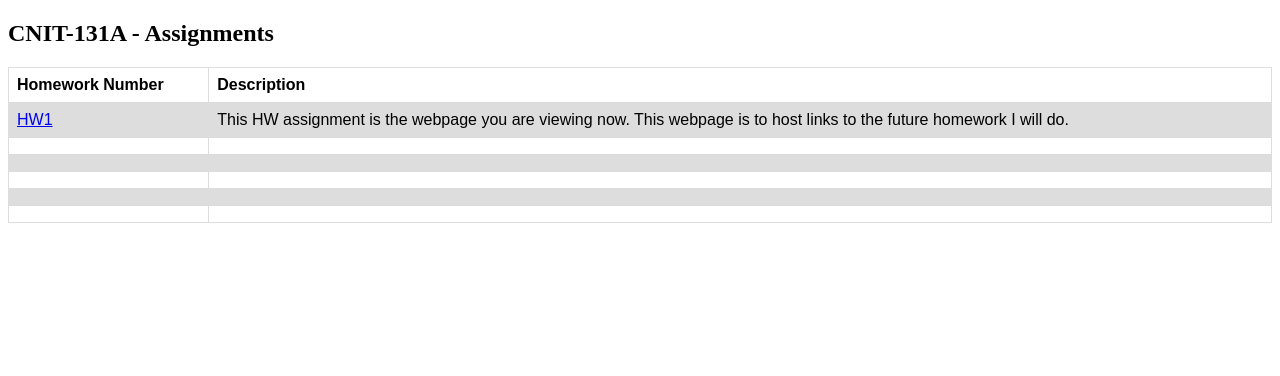
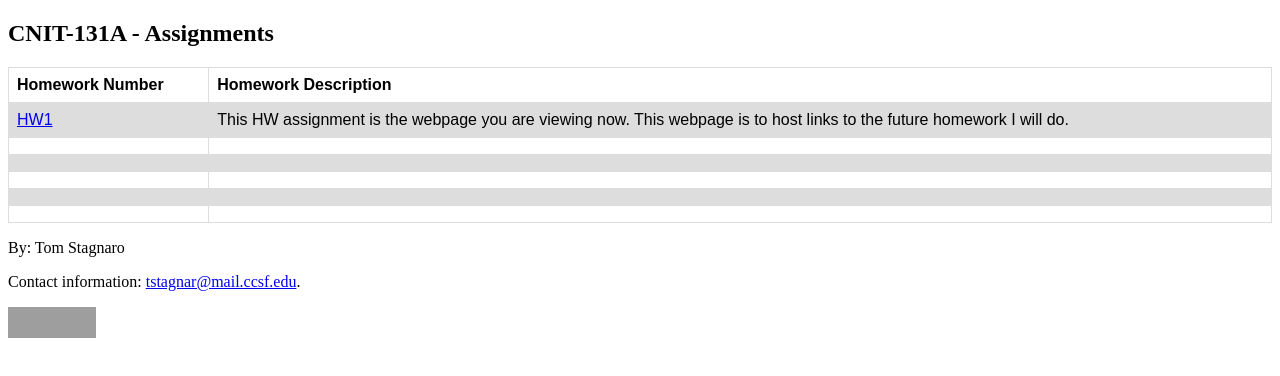
Before and after one commit to run8/run8, a plain HTML site: page index.html in a window 1280 px wide. Drawn offline with Linux system fonts and the light colour scheme; grey boxes are pictures that could not be loaded.

Commit message:
Add W3C validator.

```diff
--- a/index.html
+++ b/index.html
@@ -6,7 +6,7 @@
     <meta charset="utf-8">
     <meta http-equiv="X-UA-Compatible" content="IE=edge">
     <title>GETTING STARTED WITH BRACKETS</title>
-    <meta name="description" content="An interactive getting started guide for Brackets.">
+    <meta name="description" content="A website displaying links to homework assignments.">
     <link rel="stylesheet" href="main.css">
 
 </head>
@@ -18,7 +18,7 @@
     <table>
         <tr>
             <th>Homework Number</th>
-            <th>Description</th>
+            <th>Homework Description</th>
         </tr>
         <tr>
             <td><a href="https://run8.github.io/run8/">HW1</a></td>
@@ -46,6 +46,17 @@
         </tr>
     </table>
 
+    <footer>
+        <p>By: Tom Stagnaro</p>
+        <p>Contact information: <a href="mailto: tstagnar@mail.ccsf.edu">tstagnar@mail.ccsf.edu</a>.</p>
+
+        <p>
+            <a href="https://jigsaw.w3.org/css-validator/check/referer">
+                <img style="border:0;width:88px;height:31px" src="https://jigsaw.w3.org/css-validator/images/vcss" alt="Valid CSS!" />
+            </a>
+        </p>
+    </footer>
+
 </body>
 
 </html>
```
